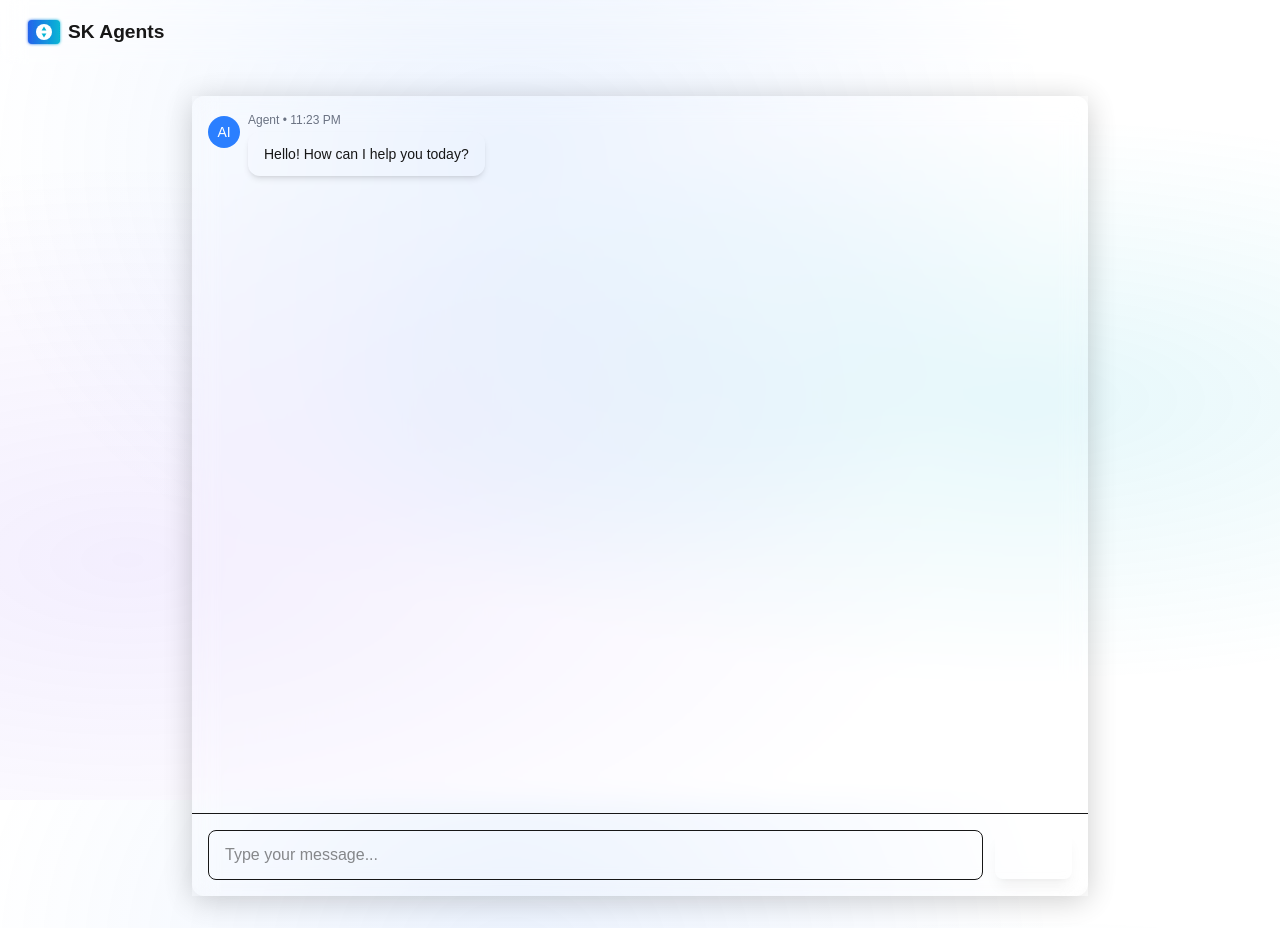
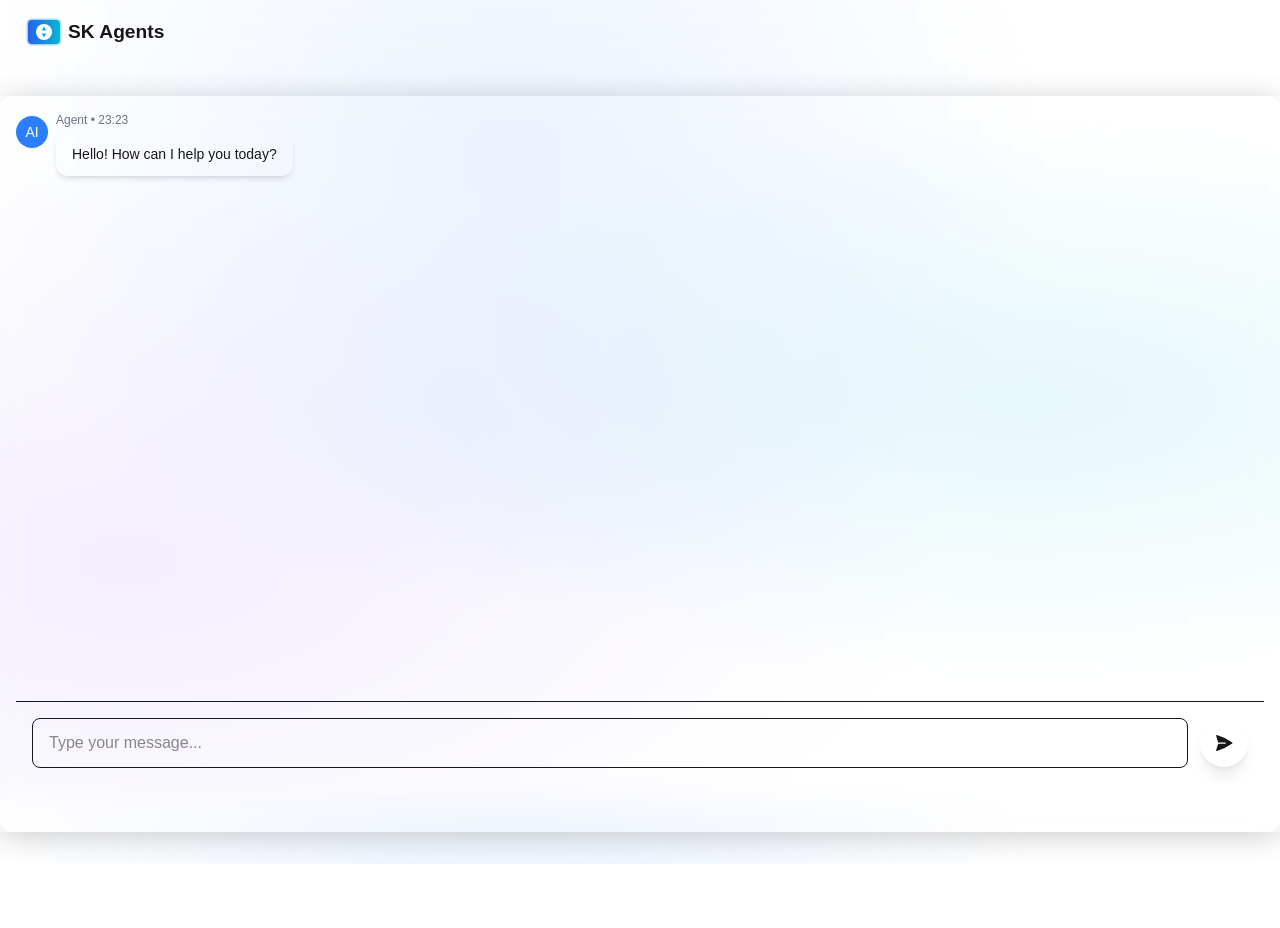
Before and after one commit to DramisInfo/react-sk-agents, a Next.js app in the folder frontend/: page / in a window 1280 px wide. After the commit the page ends 864 px from the top, so only its background shows below. Built offline with nearby package versions, Linux system fonts and the light colour scheme.

Commit message:
Enhance chat UI: hide scrollbar, improve button styles, and fix timestamp formatting

```diff
--- a/frontend/src/app/globals.css
+++ b/frontend/src/app/globals.css
@@ -63,6 +63,17 @@ body {
     radial-gradient(at 80% 50%, rgba(var(--accent-rgb), 0.1) 0px, transparent 50%),
     radial-gradient(at 10% 70%, rgba(var(--secondary-rgb), 0.1) 0px, transparent 50%);
   background-attachment: fixed;
+  overflow: hidden; /* Hide the scrollbar on the main page */
+}
+
+/* Hide scrollbar but keep functionality */
+.scrollbar-hide {
+  -ms-overflow-style: none;  /* IE and Edge */
+  scrollbar-width: none;  /* Firefox */
+}
+
+.scrollbar-hide::-webkit-scrollbar {
+  display: none;  /* Chrome, Safari and Opera */
 }
 
 /* High-tech UI elements */
--- a/frontend/src/app/page.tsx
+++ b/frontend/src/app/page.tsx
@@ -4,8 +4,8 @@ import { ChatWindow } from '../components/ChatWindow';
 
 export default function Home() {
   return (
-    <div className="flex flex-col items-center justify-center min-h-screen p-8">
-      <div className="w-full max-w-4xl tech-shadow">
+    <div className="flex flex-col items-center justify-center min-h-screen">
+      <div className="w-full h-full tech-shadow">
         <ChatWindow />
       </div>
     </div>
--- a/frontend/src/components/ChatInput.tsx
+++ b/frontend/src/components/ChatInput.tsx
@@ -37,11 +37,24 @@ export const ChatInput: React.FC<ChatInputProps> = ({ onSend, loading }) => {
       />
       <button
         type="submit"
-        className="bg-primary dark:bg-primary text-white px-5 py-3 rounded-lg ml-3 hover:bg-primary-dark dark:hover:bg-primary-dark disabled:opacity-50 transition-all duration-200 shadow-lg hover:shadow-accent/20"
+        className={`flex items-center justify-center w-12 h-12 rounded-full ml-3 transition-all duration-200 shadow-lg hover:shadow-accent/20 ${
+          loading || !input.trim()
+            ? 'bg-muted text-muted-foreground cursor-not-allowed'
+            : 'bg-primary dark:bg-primary text-white hover:bg-primary-dark dark:hover:bg-primary-dark'
+        }`}
         disabled={loading || !input.trim()}
         aria-label="Send message"
       >
-        {loading ? 'Sending...' : 'Send'}
+        {loading ? (
+          <svg className="animate-spin w-5 h-5" xmlns="http://www.w3.org/2000/svg" fill="none" viewBox="0 0 24 24">
+            <circle className="opacity-25" cx="12" cy="12" r="10" stroke="currentColor" strokeWidth="4"></circle>
+            <path className="opacity-75" fill="currentColor" d="M4 12a8 8 0 018-8V0C5.373 0 0 5.373 0 12h4zm2 5.291A7.962 7.962 0 014 12H0c0 3.042 1.135 5.824 3 7.938l3-2.647z"></path>
+          </svg>
+        ) : (
+          <svg className="w-5 h-5" xmlns="http://www.w3.org/2000/svg" viewBox="0 0 24 24" fill="currentColor">
+            <path d="M3.478 2.405a.75.75 0 00-.926.94l2.432 7.905H13.5a.75.75 0 010 1.5H4.984l-2.432 7.905a.75.75 0 00.926.94 60.519 60.519 0 0018.445-8.986.75.75 0 000-1.218A60.517 60.517 0 003.478 2.405z" />
+          </svg>
+        )}
       </button>
     </form>
   );
--- a/frontend/src/components/ChatMessage.tsx
+++ b/frontend/src/components/ChatMessage.tsx
@@ -12,13 +12,17 @@ export interface ChatMessageProps {
 
 /**
  * Formats a date to a readable time string.
+ * Using a fixed format to prevent hydration errors between server and client.
  */
 const formatTimestamp = (date?: Date): string => {
   if (!date) return '';
-  return date.toLocaleTimeString(undefined, {
-    hour: '2-digit',
-    minute: '2-digit',
-  });
+
+  // Using a fixed format instead of locale-dependent formatting
+  const hours = date.getHours();
+  const minutes = date.getMinutes().toString().padStart(2, '0');
+
+  // 24-hour format that won't change between server and client
+  return `${hours}:${minutes}`;
 };
 
 /**
--- a/frontend/src/components/ChatWindow.tsx
+++ b/frontend/src/components/ChatWindow.tsx
@@ -40,11 +40,11 @@ export const ChatWindow: React.FC = () => {
   };
 
   return (
-    <div className="flex flex-col h-[100vh] w-full mx-auto border rounded-lg shadow bg-card dark:bg-card glass-effect neon-border tech-shadow">
-      <div className="flex-grow overflow-hidden">
+    <div className="flex flex-col h-[calc(100vh-64px)] w-full mx-auto border rounded-lg shadow bg-card dark:bg-card glass-effect neon-border tech-shadow">
+      <div className="flex-grow overflow-auto">
         <MessageList messages={messages} />
       </div>
-      <div className="mt-auto">
+      <div className="sticky bottom-0 w-full bg-card dark:bg-card p-4">
         <ChatInput onSend={handleSend} loading={loading} />
       </div>
     </div>
--- a/frontend/src/components/MessageList.tsx
+++ b/frontend/src/components/MessageList.tsx
@@ -13,7 +13,7 @@ export interface MessageListProps {
  */
 export const MessageList: React.FC<MessageListProps> = ({ messages }) => {
   return (
-    <div className="h-full overflow-y-auto p-4 bg-card dark:bg-card grid-bg">
+    <div className="h-full overflow-y-auto scrollbar-hide p-4 bg-card dark:bg-card grid-bg">
       <div className="flex flex-col space-y-4">
         {messages.map((msg, idx) => (
           <ChatMessage key={idx} message={msg.message} sender={msg.sender} />
```
